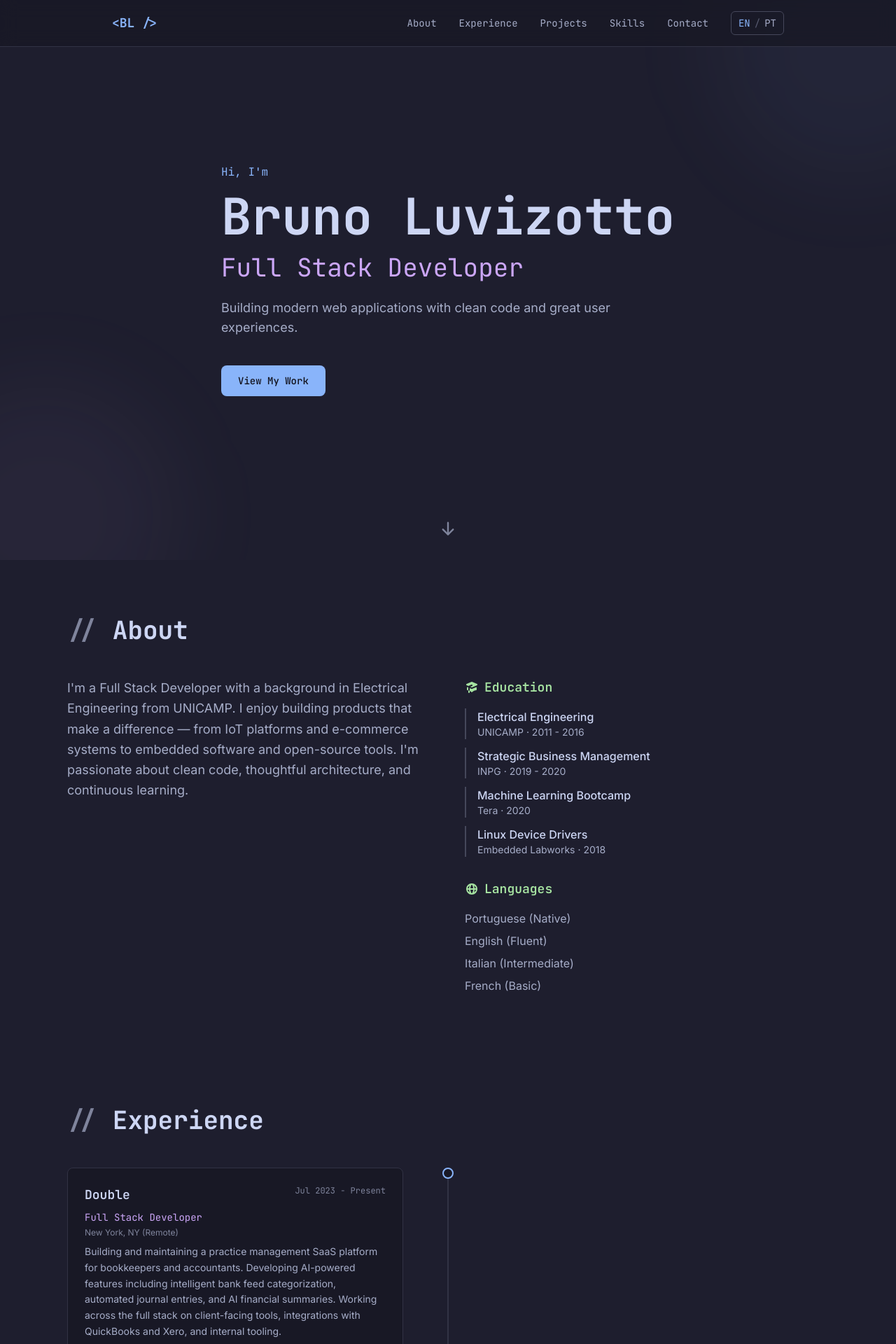
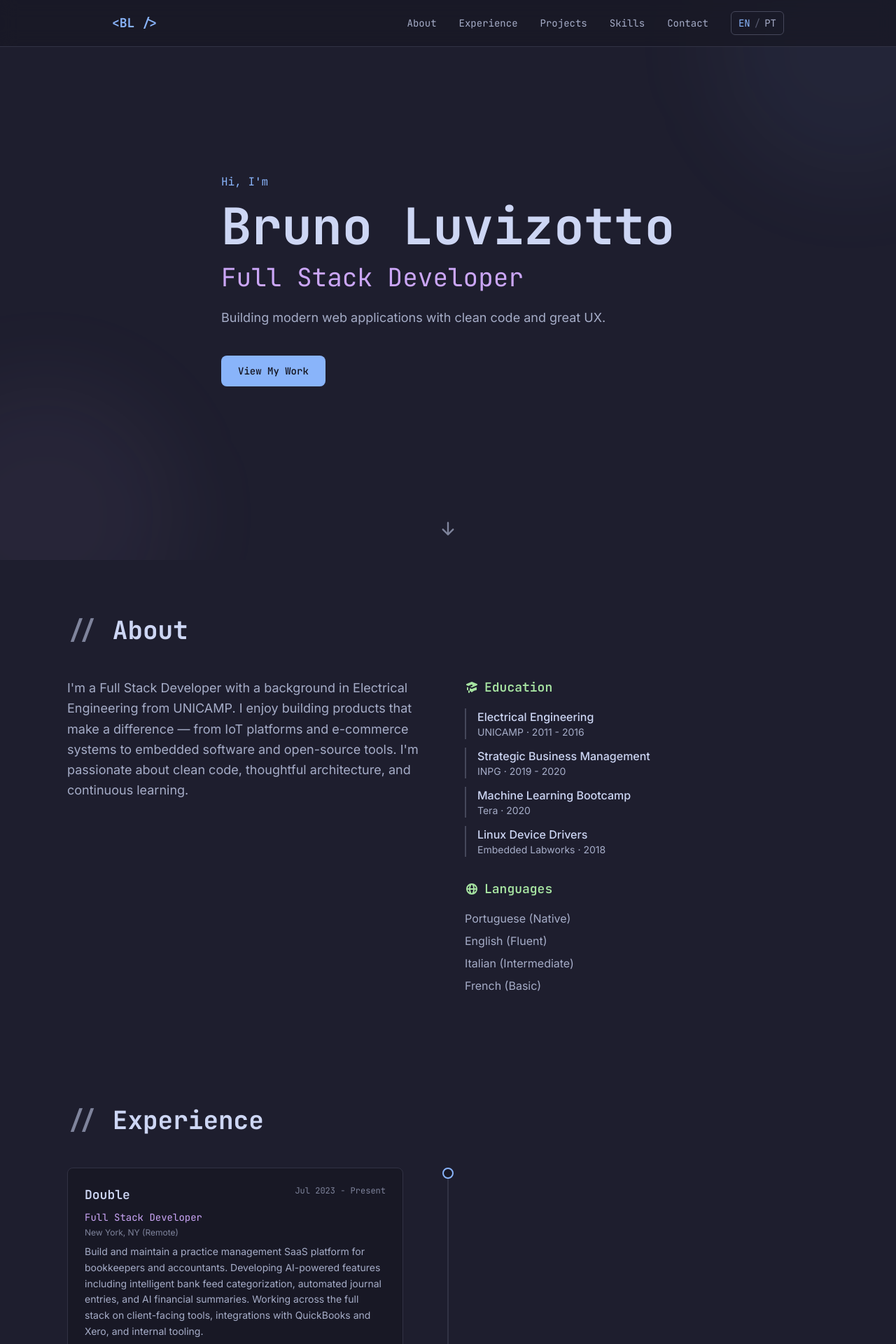
Before and after one commit to brunoluvizotto/brunoluvizotto-website, a React (Vite) app: page / in a window 1280 px wide. Shown: the top 1920 px of the page at 70% size. Built offline with nearby package versions, Linux system fonts and the light colour scheme.

Commit message:
fix some copy

```diff
--- a/src/data/experience.ts
+++ b/src/data/experience.ts
@@ -14,8 +14,8 @@ export const experiences: Experience[] = [
       pt: "Nova York, NY (Remoto)",
     },
     description: {
-      en: "Building and maintaining a practice management SaaS platform for bookkeepers and accountants. Developing AI-powered features including intelligent bank feed categorization, automated journal entries, and AI financial summaries. Working across the full stack on client-facing tools, integrations with QuickBooks and Xero, and internal tooling.",
-      pt: "Construindo e mantendo uma plataforma SaaS de gestão para contadores e escritórios contábeis. Desenvolvendo funcionalidades com IA incluindo categorização inteligente de transações bancárias, lançamentos contábeis automatizados e resumos financeiros com IA. Atuando em toda a stack em ferramentas para clientes, integrações com QuickBooks e Xero, e ferramentas internas.",
+      en: "Build and maintain a practice management SaaS platform for bookkeepers and accountants. Developing AI-powered features including intelligent bank feed categorization, automated journal entries, and AI financial summaries. Working across the full stack on client-facing tools, integrations with QuickBooks and Xero, and internal tooling.",
+      pt: "Criar e dar suporte a uma plataforma SaaS de gestão para contadores e escritórios contábeis. Desenvolvendo funcionalidades com IA incluindo categorização inteligente de transações bancárias, lançamentos contábeis automatizados e resumos financeiros com IA. Atuando em toda a stack em ferramentas para clientes, integrações com QuickBooks e Xero, e ferramentas internas.",
     },
     technologies: [
       "React",
--- a/src/locales/en/translation.json
+++ b/src/locales/en/translation.json
@@ -10,7 +10,7 @@
     "greeting": "Hi, I'm",
     "name": "Bruno Luvizotto",
     "role": "Full Stack Developer",
-    "tagline": "Building modern web applications with clean code and great user experiences.",
+    "tagline": "Building modern web applications with clean code and great UX.",
     "cta_work": "View My Work"
   },
   "about": {
--- a/src/locales/pt/translation.json
+++ b/src/locales/pt/translation.json
@@ -10,7 +10,7 @@
     "greeting": "Olá, eu sou",
     "name": "Bruno Luvizotto",
     "role": "Desenvolvedor Full Stack",
-    "tagline": "Construindo aplicações web modernas com código limpo e ótimas experiências de usuário.",
+    "tagline": "Construindo aplicações web modernas com código limpo e ótima UX.",
     "cta_work": "Ver Meu Trabalho"
   },
   "about": {
@@ -28,7 +28,7 @@
   },
   "projects": {
     "heading": "Projetos",
-    "live": "Demo",
+    "live": "Ver site",
     "source": "Código",
     "youtube": "Vídeo"
   },
```
